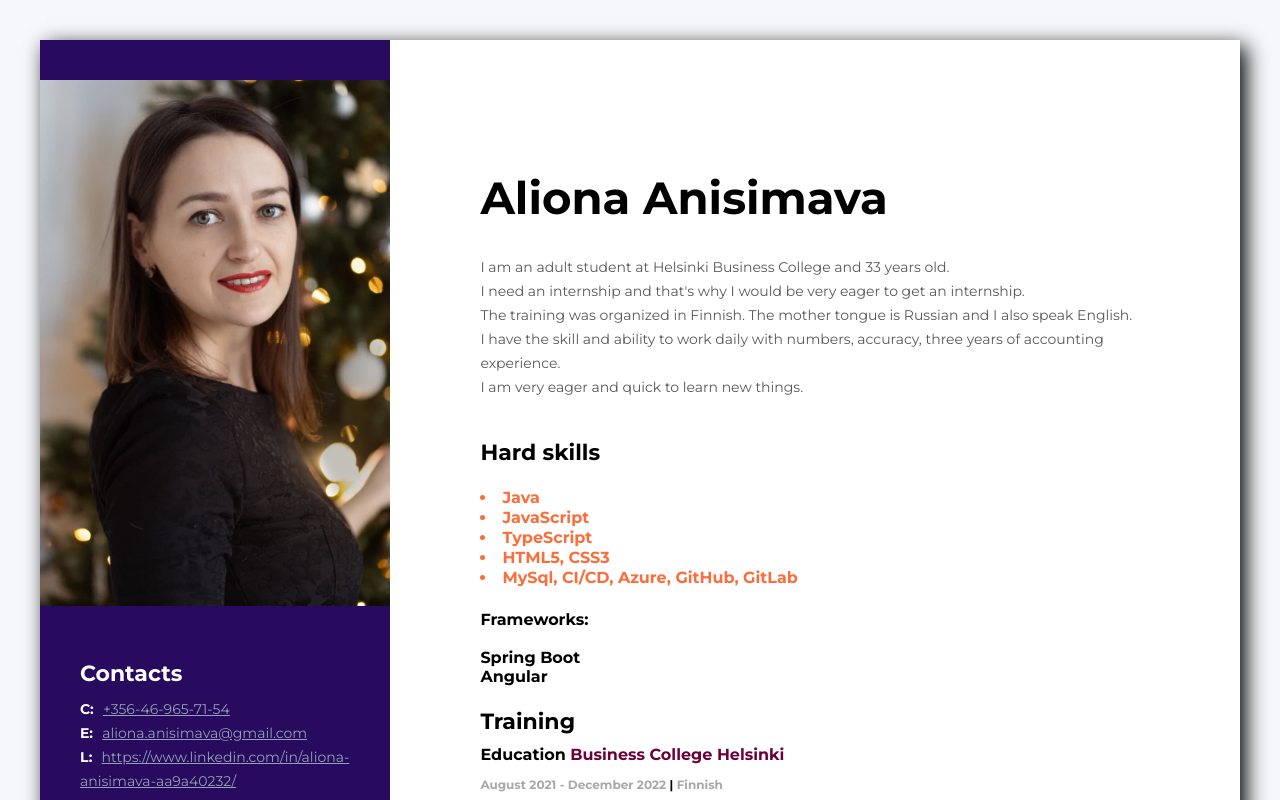
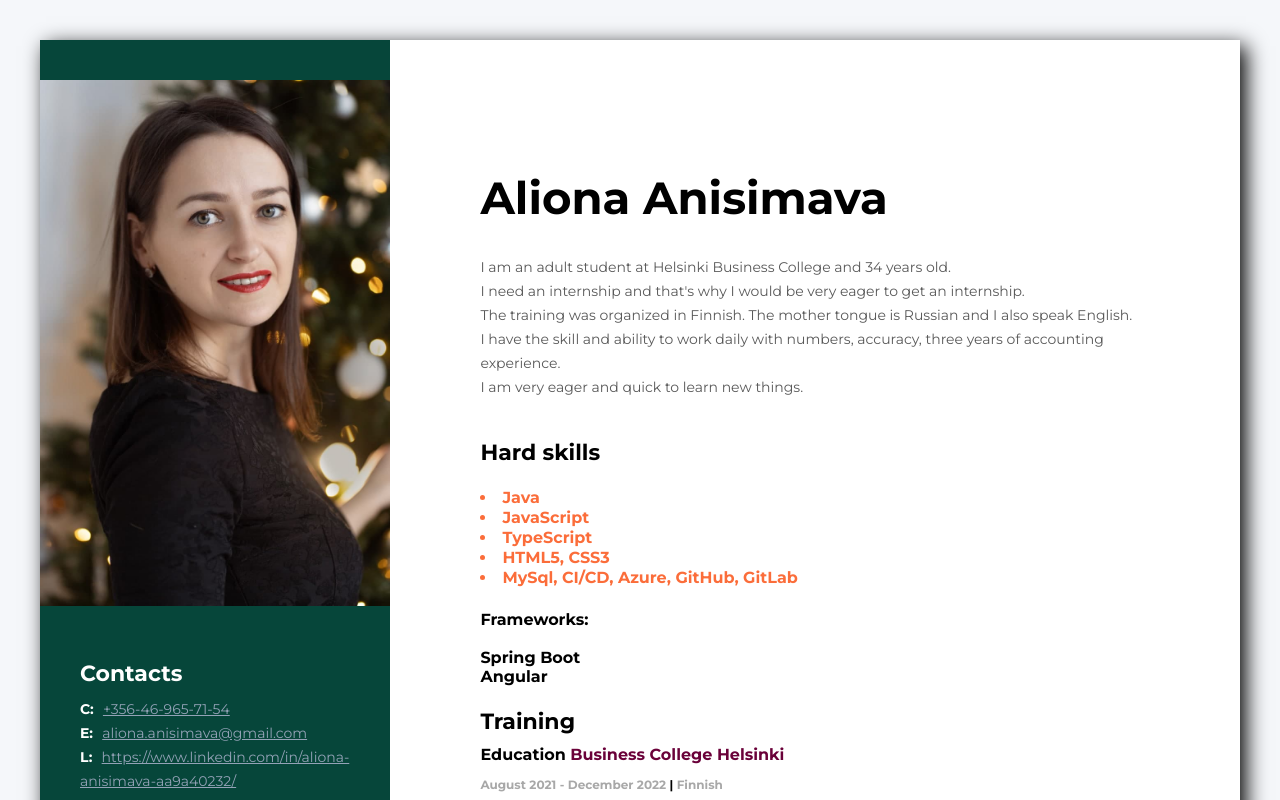
Before and after one commit to Aliona4/CV-Aliona-Anisimava, a plain HTML site: page index.html in a window 1280 px wide. Shown: the top 800 px of the page. Drawn offline with Linux system fonts and the light colour scheme.

Commit message:
add green color

```diff
--- a/index.html
+++ b/index.html
@@ -24,7 +24,7 @@
 
                 <h1 class="about-me-name"> Aliona Anisimava</h1>
 
-                <p class="about-me-description">I am an adult student at Helsinki Business College and 33 years old. <br> I need an internship and that's why I would be very eager to get an internship. <br> The training was organized in Finnish. The mother tongue is Russian and I also
+                <p class="about-me-description">I am an adult student at Helsinki Business College and 34 years old. <br> I need an internship and that's why I would be very eager to get an internship. <br> The training was organized in Finnish. The mother tongue is Russian and I also
                     speak English.
                     <br> I have the skill and ability to work daily with numbers, accuracy, three years of accounting experience. <br> I am very eager and quick to learn new things.
                 </p>
--- a/style.css
+++ b/style.css
@@ -180,7 +180,7 @@ img {
 /* Sidebar section*/
 
 .sidebar-section {
-    background-color: #280a5f;
+    background-color: #06463a;
     width: 370px;
     padding: 40px 0;
 }
```
